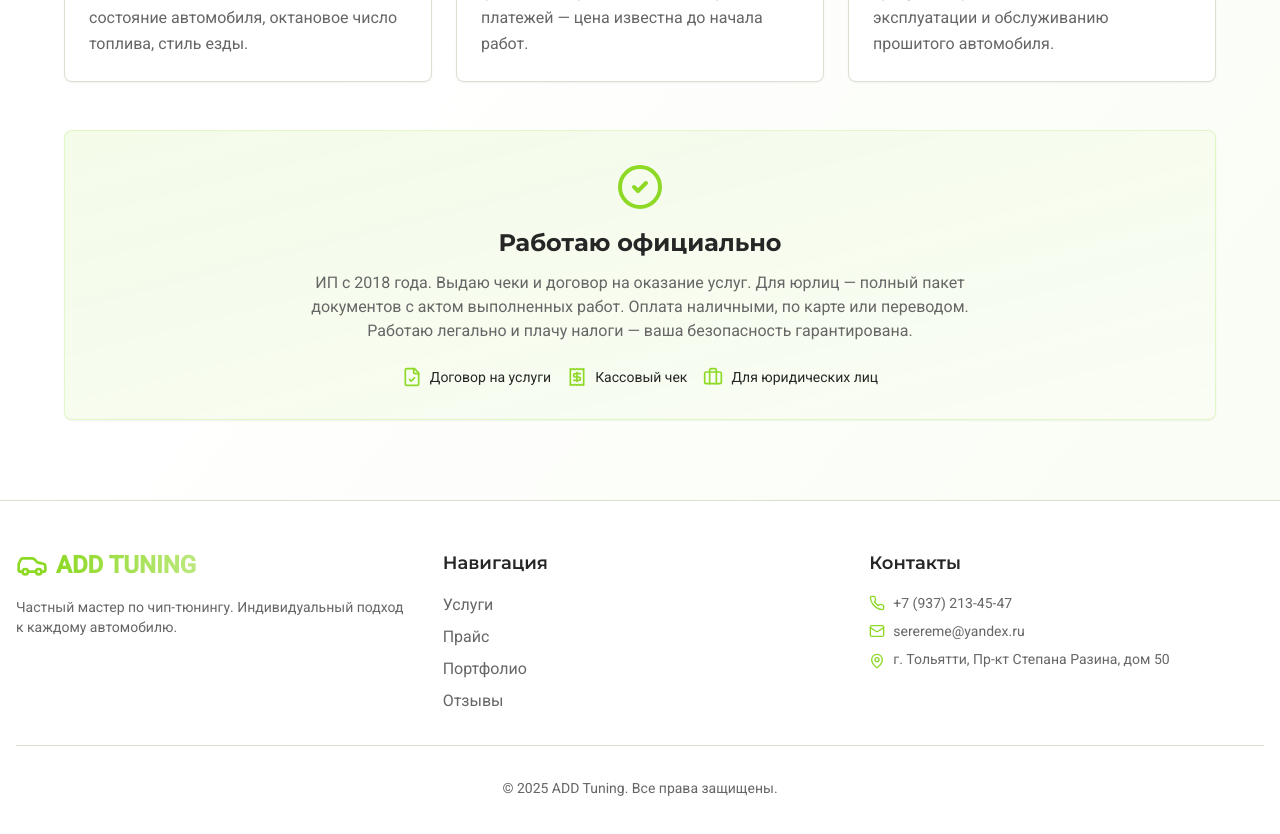
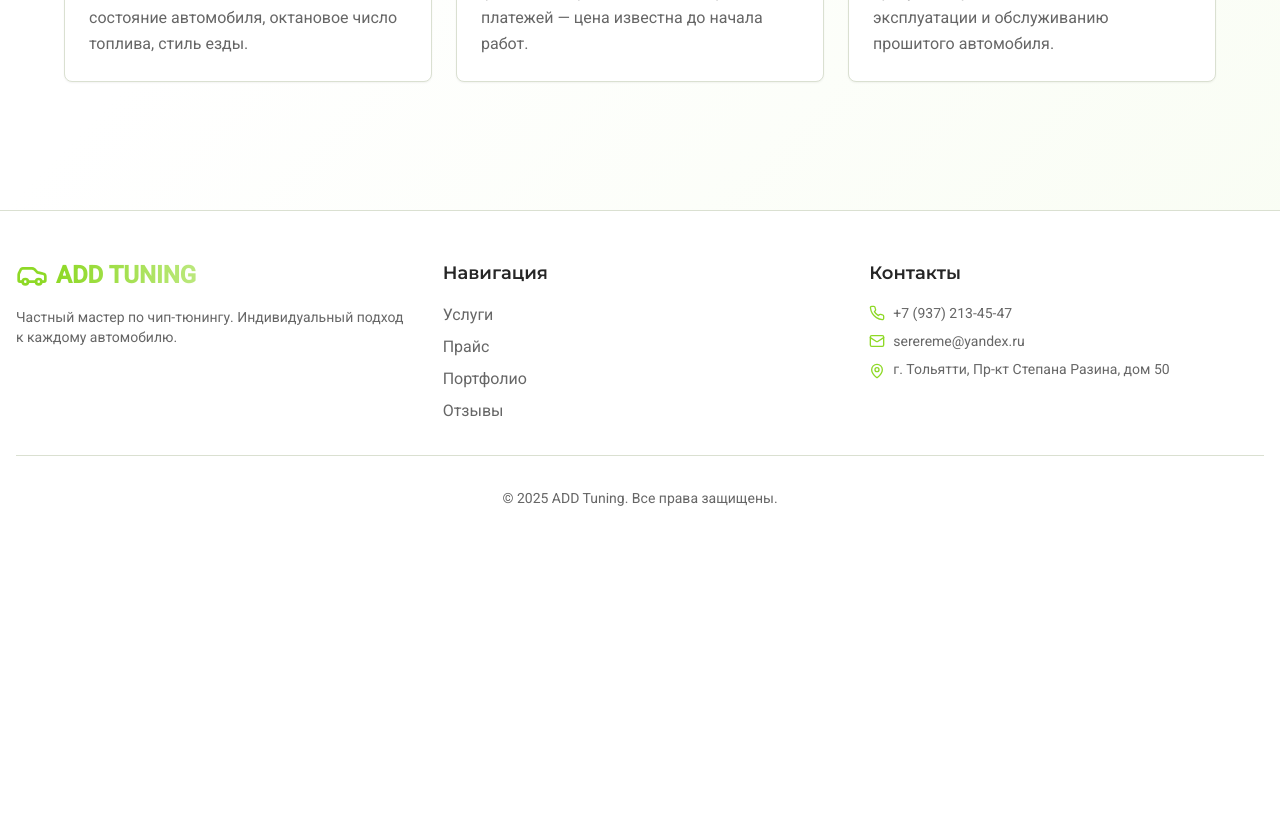
Before and after one commit to pr-poehali-dev/add-tuning-site, a React (Vite) app: page /services in a window 1280 px wide. Shown: the part 3580-4414 px from the top of the page. After the commit the page ends 4136 px from the top, so only its background shows below. Built offline with nearby package versions, Linux system fonts and the light colour scheme.

Commit message:
Удаление ненужного ответа

```diff
--- a/src/pages/Services.tsx
+++ b/src/pages/Services.tsx
@@ -265,31 +265,6 @@ const Services = () => {
                 </CardContent>
               </Card>
             </div>
-
-            <Card className="bg-gradient-to-br from-primary/10 to-primary/5 border-primary/20">
-              <CardContent className="p-8 text-center">
-                <Icon name="CheckCircle2" size={48} className="text-primary mx-auto mb-4" />
-                <h3 className="text-2xl font-bold mb-3">Работаю официально</h3>
-                <p className="text-muted-foreground max-w-2xl mx-auto mb-6">
-                  ИП с 2018 года. Выдаю чеки и договор на оказание услуг. Для юрлиц — полный пакет документов с актом выполненных работ.
-                  Оплата наличными, по карте или переводом. Работаю легально и плачу налоги — ваша безопасность гарантирована.
-                </p>
-                <div className="flex flex-wrap justify-center gap-4 text-sm">
-                  <div className="flex items-center gap-2">
-                    <Icon name="FileCheck" size={20} className="text-primary" />
-                    <span>Договор на услуги</span>
-                  </div>
-                  <div className="flex items-center gap-2">
-                    <Icon name="Receipt" size={20} className="text-primary" />
-                    <span>Кассовый чек</span>
-                  </div>
-                  <div className="flex items-center gap-2">
-                    <Icon name="Briefcase" size={20} className="text-primary" />
-                    <span>Для юридических лиц</span>
-                  </div>
-                </div>
-              </CardContent>
-            </Card>
           </div>
         </div>
       </section>
```
